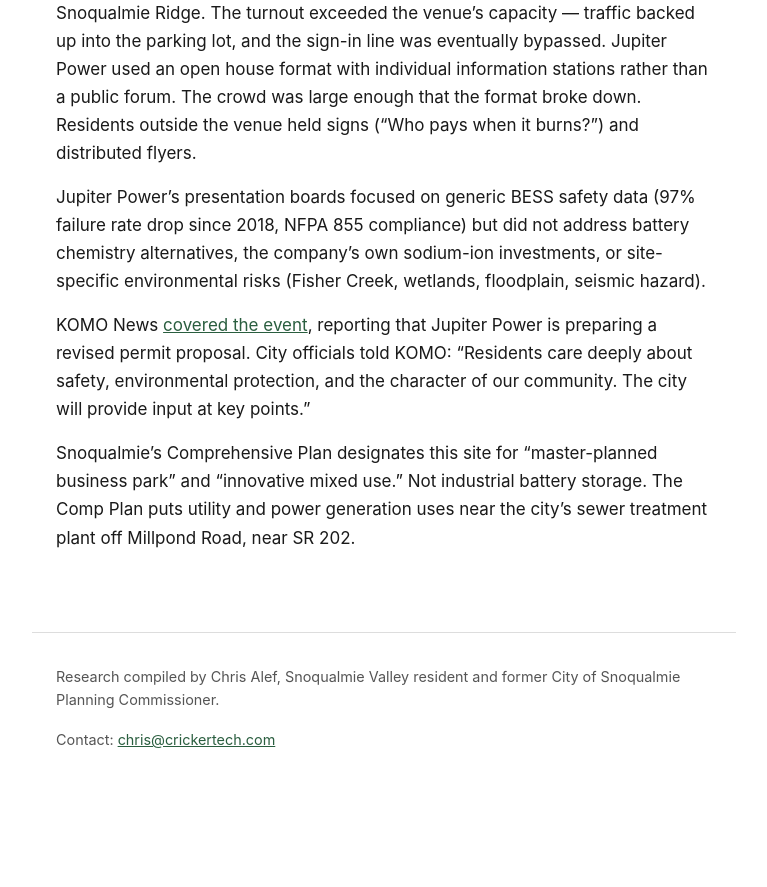
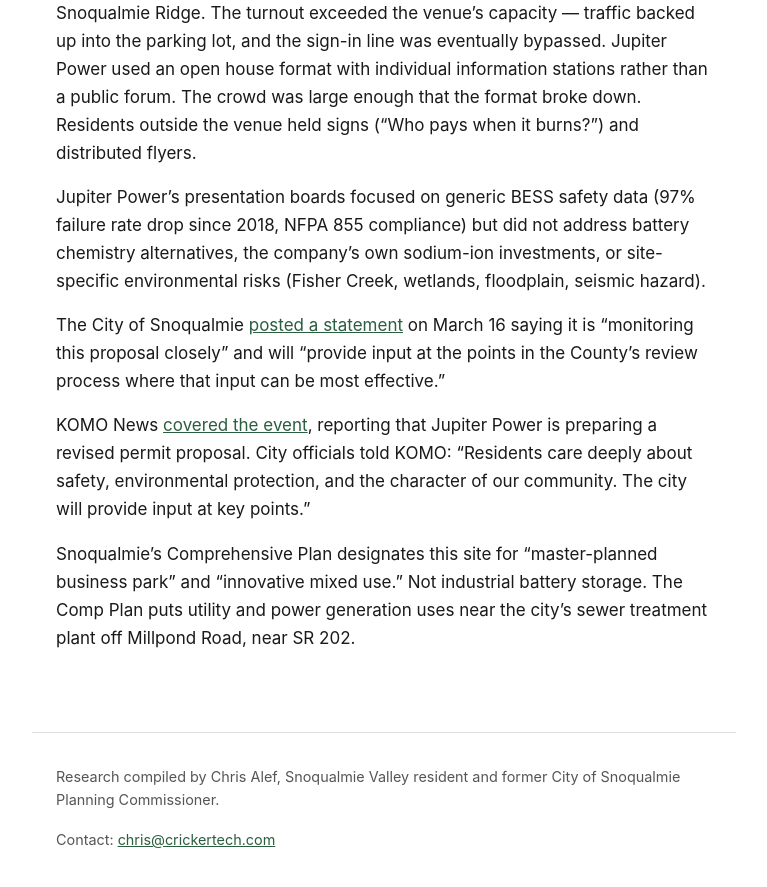
Before and after one commit to calef/cascadia-ridge-bess, a Jekyll site: the page built from _pages/project.md, in a window 1280 px wide and 900 px high, scrolled down 2224 px. Shown: the top 887 px of the window, without its empty margins (256-1023 px from the left). Built offline with Jekyll 4.4.1, drawn with Linux system fonts in a browser that asks for light colours; before the commit the page ends 3024 px from its top, so only the background shows below that.

Commit message:
Deploy site 2026-03-17-182205

```diff
--- a/_pages/project.md
+++ b/_pages/project.md
@@ -51,6 +51,8 @@ Jupiter Power held a community open house on March 17, 2026 at The Club at Snoqu
 
 Jupiter Power's presentation boards focused on generic BESS safety data (97% failure rate drop since 2018, NFPA 855 compliance) but did not address battery chemistry alternatives, the company's own sodium-ion investments, or site-specific environmental risks (Fisher Creek, wetlands, floodplain, seismic hazard).
 
+The City of Snoqualmie [posted a statement](https://www.snoqualmiewa.gov/m/NewsFlash/Home/Detail/1821) on March 16 saying it is "monitoring this proposal closely" and will "provide input at the points in the County's review process where that input can be most effective."
+
 KOMO News [covered the event](https://komonews.com/news/local/snoqualmie-ridge-lithium-battery-storage-project-draws-scrutiny-as-permit-process-begins-community-fire-safety-toxic-environment-jupiter-power-king-county), reporting that Jupiter Power is preparing a revised permit proposal. City officials told KOMO: "Residents care deeply about safety, environmental protection, and the character of our community. The city will provide input at key points."
 
 Snoqualmie's Comprehensive Plan designates this site for "master-planned business park" and "innovative mixed use." Not industrial battery storage. The Comp Plan puts utility and power generation uses near the city's sewer treatment plant off Millpond Road, near SR 202.
```
